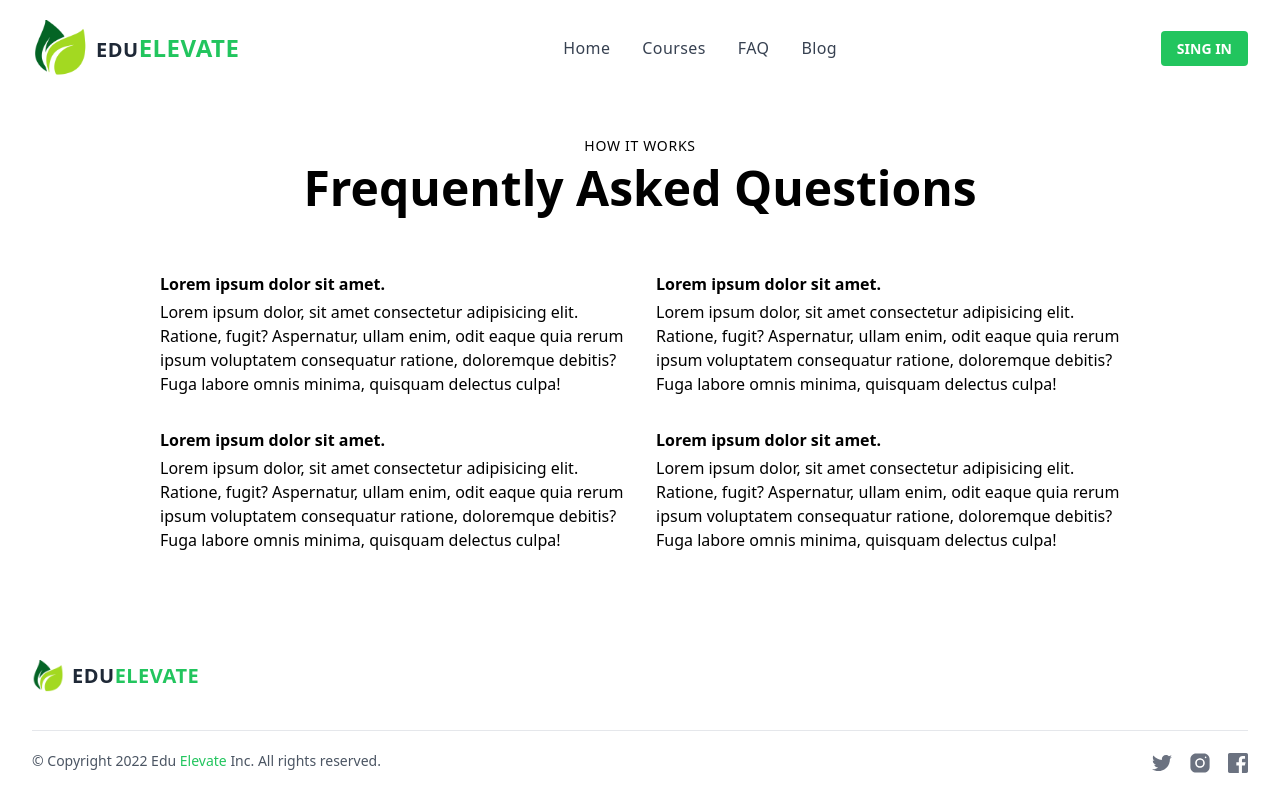
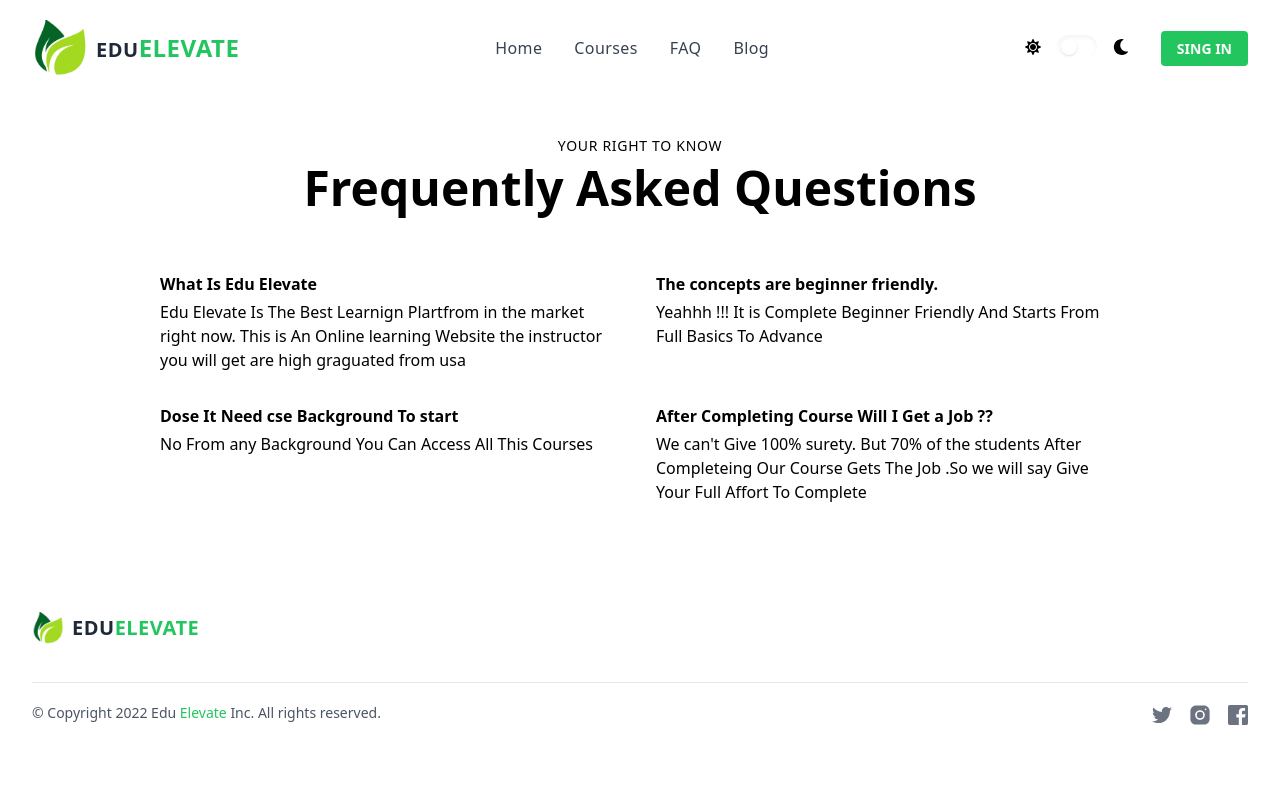
Before and after one commit to CrisTain333/edu-elevate-client-repo, a React (Create React App) app: page /faq in a window 1280 px wide. Shown: the top 812 px of the page. Built offline with nearby package versions, Linux system fonts and the light colour scheme; no server answers.

Commit message:
faq page updated

```diff
--- a/src/Page/Courses/Courses.jsx
+++ b/src/Page/Courses/Courses.jsx
@@ -21,7 +21,7 @@ const Courses = () => {
 
                   return (
                     <>
-                      <Link
+                    <Link
                         key={c.id}
                         to={`/course/${c.id}`}
                         className="flex items-center p-2 space-x-3 rounded-md"
@@ -31,6 +31,7 @@ const Courses = () => {
                           {c.name}
                         </span>
                       </Link>
+
                     </>
                   );
                 })}
@@ -44,7 +45,7 @@ const Courses = () => {
           <div className="container px-5 py-10 mx-auto">
             <div className="-my-8 divide-y-2 divide-gray-100">
               {cources.map((e) => {
-                return <CourseCard key={e.id} data={e} />;
+                return <CourseCard key={e.id} data={e} />
               })}
             </div>
           </div>
--- a/src/Page/FAQ/Faq.jsx
+++ b/src/Page/FAQ/Faq.jsx
@@ -5,24 +5,25 @@ const Faq = () => {
     <div>
     <section className="dark:bg-gray-800 dark:text-gray-100">
 	<div className="container flex flex-col justify-center p-4 mx-auto md:p-8">
-		<p className="p-2 text-sm font-medium tracking-wider text-center uppercase">How it works</p>
+		<p className="p-2 text-sm font-medium tracking-wider text-center uppercase">Your Right To Know</p>
 		<h2 className="mb-12 text-4xl font-bold leading-none text-center sm:text-5xl">Frequently Asked Questions</h2>
 		<div className="grid gap-10 md:gap-8 sm:p-3 md:grid-cols-2 lg:px-12 xl:px-32">
 			<div>
-				<h3 className="font-semibold">Lorem ipsum dolor sit amet.</h3>
-				<p className="mt-1 dark:text-gray-400">Lorem ipsum dolor, sit amet consectetur adipisicing elit. Ratione, fugit? Aspernatur, ullam enim, odit eaque quia rerum ipsum voluptatem consequatur ratione, doloremque debitis? Fuga labore omnis minima, quisquam delectus culpa!</p>
+				<h3 className="font-semibold">What Is Edu Elevate</h3>
+				<p className="mt-1 dark:text-gray-400">Edu Elevate Is The Best Learnign Plartfrom in the market right now. This is An Online learning Website
+				the instructor you will get are high graguated from usa</p>
 			</div>
 			<div>
-				<h3 className="font-semibold">Lorem ipsum dolor sit amet.</h3>
-				<p className="mt-1 dark:text-gray-400">Lorem ipsum dolor, sit amet consectetur adipisicing elit. Ratione, fugit? Aspernatur, ullam enim, odit eaque quia rerum ipsum voluptatem consequatur ratione, doloremque debitis? Fuga labore omnis minima, quisquam delectus culpa!</p>
+				<h3 className="font-semibold">The concepts are beginner friendly.</h3>
+				<p className="mt-1 dark:text-gray-400">Yeahhh !!! It is Complete Beginner Friendly And Starts From Full Basics To Advance</p>
 			</div>
 			<div>
-				<h3 className="font-semibold">Lorem ipsum dolor sit amet.</h3>
-				<p className="mt-1 dark:text-gray-400">Lorem ipsum dolor, sit amet consectetur adipisicing elit. Ratione, fugit? Aspernatur, ullam enim, odit eaque quia rerum ipsum voluptatem consequatur ratione, doloremque debitis? Fuga labore omnis minima, quisquam delectus culpa!</p>
+				<h3 className="font-semibold">Dose It Need cse Background To start</h3>
+				<p className="mt-1 dark:text-gray-400">No From any Background You Can Access All This Courses</p>
 			</div>
 			<div>
-				<h3 className="font-semibold">Lorem ipsum dolor sit amet.</h3>
-				<p className="mt-1 dark:text-gray-400">Lorem ipsum dolor, sit amet consectetur adipisicing elit. Ratione, fugit? Aspernatur, ullam enim, odit eaque quia rerum ipsum voluptatem consequatur ratione, doloremque debitis? Fuga labore omnis minima, quisquam delectus culpa!</p>
+				<h3 className="font-semibold">After Completing Course Will I Get a Job ??</h3>
+				<p className="mt-1 dark:text-gray-400">We can't Give 100% surety. But 70% of the students After Completeing Our Course Gets The Job .So we will say Give Your Full Affort To Complete </p>
 			</div>
 		</div>
 	</div>
--- a/src/Page/Logins/SingIn.jsx
+++ b/src/Page/Logins/SingIn.jsx
@@ -34,6 +34,16 @@ const SingIn = () => {
     .catch(error=>{
       setError(error.message)
     })
+  }
+  const handleGitlogin = ()=>{
+    gitLogin()
+    .then((result) => {
+      navigate(from, { replace: true });
+    }).catch((error) => {
+      const errorMessage = error.message;
+      setError(errorMessage)
+    });
+
   }
 
   return (
@@ -93,7 +103,7 @@ const SingIn = () => {
               <path d="M16.318 13.714v5.484h9.078c-0.37 2.354-2.745 6.901-9.078 6.901-5.458 0-9.917-4.521-9.917-10.099s4.458-10.099 9.917-10.099c3.109 0 5.193 1.318 6.38 2.464l4.339-4.182c-2.786-2.599-6.396-4.182-10.719-4.182-8.844 0-16 7.151-16 16s7.156 16 16 16c9.234 0 15.365-6.49 15.365-15.635 0-1.052-0.115-1.854-0.255-2.651z"></path>
             </svg>
           </button>
-          <button aria-label="Log in with GitHub" className="p-3 rounded-sm">
+          <button aria-label="Log in with GitHub" className="p-3 rounded-sm" onClick={handleGitlogin}>
             <svg
               xmlns="http://www.w3.org/2000/svg"
               viewBox="0 0 32 32"
--- a/src/Router/PrivateRoute.jsx
+++ b/src/Router/PrivateRoute.jsx
@@ -1,7 +1,6 @@
 import React, { useContext } from "react";
 import { Navigate, useLocation } from "react-router-dom";
 import AuthContext from "../Contexts/Context";
-
 const PrivateRoute = ({ children }) => {
   const location = useLocation();
   const { user, loading } = useContext(AuthContext);
@@ -10,7 +9,7 @@ const PrivateRoute = ({ children }) => {
     return (
       <div className="text-center mt-5">
         <div className="spinner-grow text-info" role="status">
-          <span className="visually-hidden">Loading...</span>
+        <div className="w-16 h-16 border-4 border-dashed rounded-full animate-spin dark:border-green-400"></div>
         </div>
       </div>
     );
--- a/src/Router/Router.js
+++ b/src/Router/Router.js
@@ -28,7 +28,7 @@ const router =  createBrowserRouter([
                 path:'/Courses',
                 loader:async()=>{
                     return(
-                        fetch('http://localhost:5000/courses')
+                        fetch('https://edu-elevate-server-cristain333.vercel.app/courses')
                     )
                 },
                 element:<Courses/>
@@ -37,7 +37,7 @@ const router =  createBrowserRouter([
                 path:'/course/:id',
                 loader:async({params})=>{
                     return(
-                        fetch(`http://localhost:5000/courses/${params.id}`)
+                        fetch(`https://edu-elevate-server-cristain333.vercel.app/courses/${params.id}`)
                     )
 
                 },
@@ -69,7 +69,7 @@ const router =  createBrowserRouter([
                 path:'/checkout/:id',
                 loader:({params})=>{
                         return(
-                            fetch(`http://localhost:5000/checkout/${params.id}`)
+                            fetch(`https://edu-elevate-server-cristain333.vercel.app/checkout/${params.id}`)
                         )
                 },
                 element: <PrivateRoute><CheckOut/></PrivateRoute>
--- a/src/Shared/Header/Header.jsx
+++ b/src/Shared/Header/Header.jsx
@@ -2,10 +2,15 @@ import React, { useContext, useState } from "react";
 import { Link } from "react-router-dom";
 import logo from "../../Image/brandLogo.png";
 import AuthContext from "../../Contexts/Context";
-
+import { FaMoon } from "react-icons/fa";
+import { FaSun } from "react-icons/fa";
 const Header = () => {
   const [isMenuOpen, setIsMenuOpen] = useState(false);
-  const { user , singOutUser } = useContext(AuthContext);
+  const { user, singOutUser } = useContext(AuthContext);
+
+  const getdata = e =>{
+
+  }
 
   return (
     <>
@@ -56,6 +61,24 @@ const Header = () => {
             </li>
           </ul>
           <ul className="flex items-center hidden space-x-8 lg:flex">
+            <li>
+              <label
+                htmlFor="Toggle1"
+                className="inline-flex items-center space-x-4 cursor-pointer dark:text-gray-100"
+              >
+                <span>
+                  <FaSun />
+                </span>
+                <span className="relative">
+                  <input id="Toggle1" type="checkbox" className="hidden peer" />
+                  <div className="w-10 h-6 rounded-full shadow-inner dark:bg-gray-400 peer-checked:bg-gray-600"></div>
+                  <div className="absolute inset-y-0 left-0 w-4 h-4 m-1 rounded-full shadow peer-checked:right-0 peer-checked:left-auto dark:bg-gray-800"></div>
+                </span>
+                <span>
+                  <FaMoon />
+                </span>
+              </label>
+            </li>
             {user ? (
               <>
                 <li>
@@ -146,7 +169,6 @@ const Header = () => {
                   </div>
                   <nav>
                     <ul className="space-y-4">
-
                       <li>
                         <Link
                           to="/home"
@@ -188,6 +210,26 @@ const Header = () => {
                         </Link>
                       </li>
                       <li>
+                          <label
+                            htmlFor="Toggle2"
+                            className="inline-flex items-center space-x-4 cursor-pointer dark:text-gray-100"
+                          >
+                            <span>
+                              <FaSun />
+                            </span>
+                            <span className="relative">
+                              <input
+                                id="Toggle2"
+                                type="checkbox"
+                                className="hidden peer"
+                              />
+                              <div className="w-10 h-6 rounded-full shadow-inner dark:bg-gray-400 peer-checked:bg-gray-600"></div>
+                              <div className="absolute inset-y-0 left-0 w-4 h-4 m-1 rounded-full shadow peer-checked:right-0 peer-checked:left-auto dark:bg-gray-800"></div>
+                            </span>
+                            <span>
+                              <FaMoon />
+                            </span>
+                          </label>
                         {user ? (
                           <>
                             <img
```
